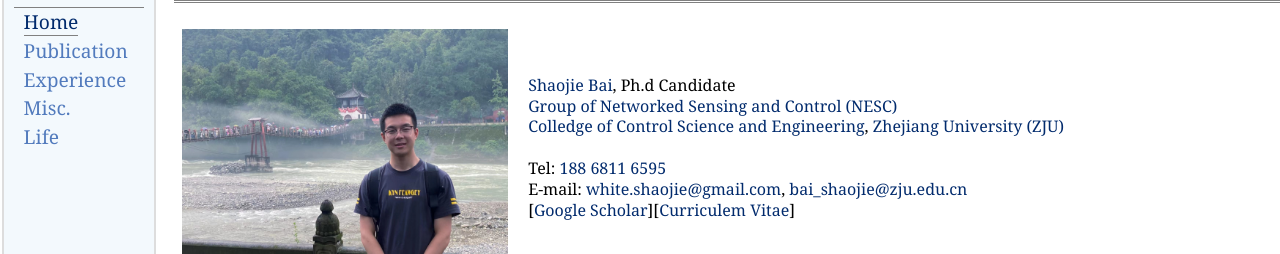
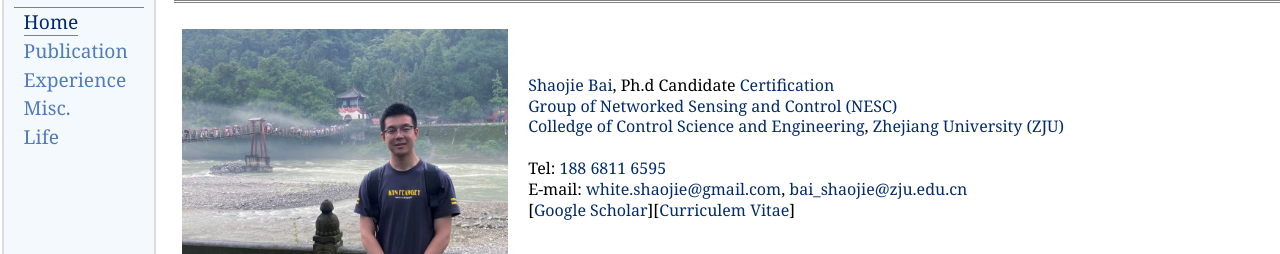
Before and after one commit to ShaojieBai/ShaojieBai.github.io, a plain HTML site: page index.html in a window 1280 px wide. Shown: the part 49-303 px from the top of the page. Drawn offline with Linux system fonts and the light colour scheme.

Commit message:
230225 update

```diff
--- a/index.html
+++ b/index.html
@@ -29,7 +29,7 @@
 </div>
 <table class="imgtable"><tr><td>
 <a href="https://shaojiebai.github.io/"><img src="Figs/bio.jpg" alt="alt text" width="326px" height="245px" /></a>&nbsp;</td>
-<td align="left"><p><a href="https://shaojiebai.github.io/" target=&ldquo;blank&rdquo;>Shaojie Bai</a>, Ph.d Candidate <br />
+<td align="left"><p><a href="https://shaojiebai.github.io/" target=&ldquo;blank&rdquo;>Shaojie Bai</a>, Ph.d Candidate <a href="docs/PhD_Certification.pdf">Certification</a><br />
 
 <a href="http://nesc.zju.edu.cn/" target=&ldquo;blank&rdquo;>Group of Networked Sensing and Control (NESC)</a> <br />
 
@@ -54,7 +54,8 @@ E-mail: <a href="mailto:white.shaojie@gmail.com" target=&ldquo;blank&rdquo;>whit
 
 
 </p>
-<h2>Research Interests</h2>
+<h2>Research Interests
+</h2>
 <p>My research interest is developing and analyzing decision-making algorithms with theoretical guarantees under the constraints of privacy, security or uncertainty.
 
 </p>
```
Also changed, not shown: 2 other files.
